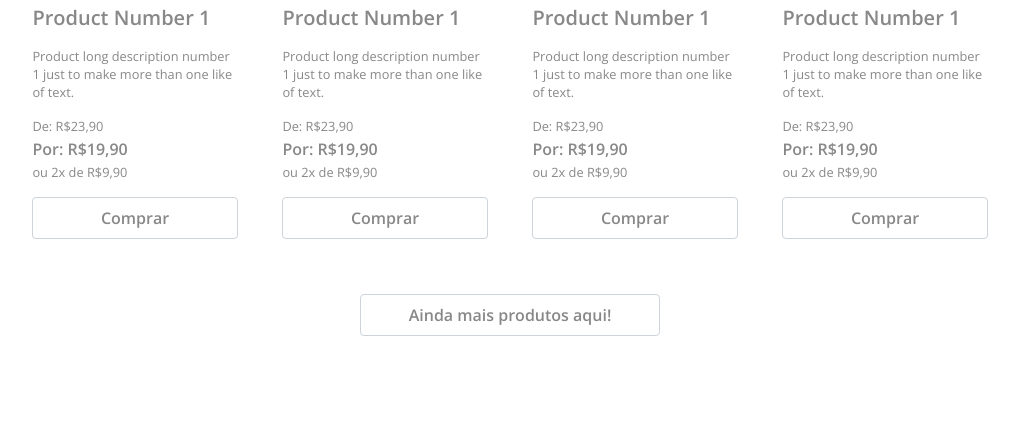
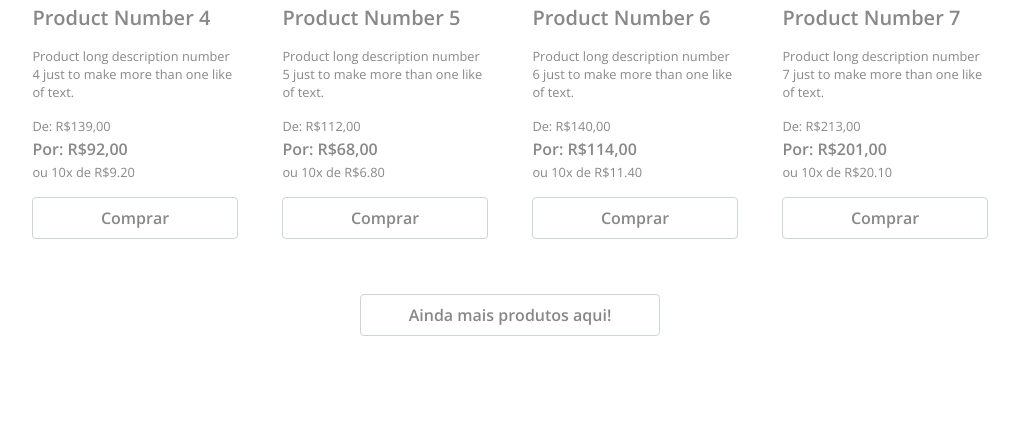
Before and after one commit to igoramos77/LinxImpulse, a Flask app: page / in a window 1280 px wide. Shown: the part 1901-2322 px from the top of the page, without its empty margins (130-1149 px from the left). Run offline with Flask 2, Linux system fonts and the light colour scheme.

Commit message:
project finished

```diff
--- a/application/controller/index_controller.py
+++ b/application/controller/index_controller.py
@@ -1,7 +1,16 @@
 from application import app
 from flask import render_template, request
+import json
+from application.model.entity.produto import Produto
+
 
 @app.route("/")
+@app.route("/index")
 def index():
 
-    return render_template("index.html")
+  with open('application\\view\\static\\json\\products.json') as product_file:
+    product_list = json.load(product_file)
+  productList = []
+  for product in product_list:
+    productList.append(Produto(product['id'], product['name'], product['image'],product['oldPrice'],product['price'],product['description'],product['installments']['count'],product['installments']['value']))
+  return render_template("index.html", productList=productList)
--- /dev/null
+++ b/application/model/entity/produto.py
@@ -0,0 +1,35 @@
+class Produto:
+    def __init__(self, id, name, image, oldPrice, price, description, installments, installments_value):
+        self._id = id
+        self._name = name
+        self._image = image
+        self._oldPrice = oldPrice
+        self._price = price
+        self._description = description
+        self._installments = installments
+        self._installments_value = installments_value
+
+
+    def getName(self):
+        return self._name
+
+    def getId(self):
+        return self._id
+
+    def getImage(self):
+        return self._image
+
+    def getOldPrice(self):
+        return self._oldPrice
+
+    def getPrice(self):
+        return self._price
+
+    def getDescription(self):
+        return self._description
+
+    def getInstallments(self):
+        return self._installments
+
+    def get_installments_value(self):
+        return self._installments_value
--- a/application/view/static/css/style.css
+++ b/application/view/static/css/style.css
@@ -219,7 +219,6 @@ label {
   border-radius: 2px;
 }
 
-/* headlines with lines */
 .decorated{
   overflow: hidden;
   text-align: center;
--- /dev/null
+++ b/application/view/static/json/products.json
@@ -0,0 +1,98 @@
+[
+  {
+     "id":0,
+     "name":"Product Number 0",
+     "image":"//imagens.pontofrio.com.br/Control/ArquivoExibir.aspx?IdArquivo=6670538",
+     "oldPrice":363,
+     "price":332,
+     "description":"Product long description number 0 just to make more than one like of text.",
+     "installments":{
+        "count":10,
+        "value":33.2
+     }
+  },
+  {
+     "id":1,
+     "name":"Product Number 1",
+     "image":"//imagens.pontofrio.com.br/Control/ArquivoExibir.aspx?IdArquivo=6829307",
+     "oldPrice":104,
+     "price":76,
+     "description":"Product long description number 1 just to make more than one like of text.",
+     "installments":{
+        "count":10,
+        "value":7.6
+     }
+  },
+  {
+     "id":2,
+     "name":"Product Number 2",
+     "image":"//imagens.pontofrio.com.br/Control/ArquivoExibir.aspx?IdArquivo=6506376",
+     "oldPrice":154,
+     "price":134,
+     "description":"Product long description number 2 just to make more than one like of text.",
+     "installments":{
+        "count":10,
+        "value":13.4
+     }
+  },
+  {
+     "id":3,
+     "name":"Product Number 3",
+     "image":"//imagens.pontofrio.com.br/Control/ArquivoExibir.aspx?IdArquivo=6584703",
+     "oldPrice":292,
+     "price":272,
+     "description":"Product long description number 3 just to make more than one like of text.",
+     "installments":{
+        "count":10,
+        "value":27.2
+     }
+  },
+  {
+     "id":4,
+     "name":"Product Number 4",
+     "image":"//imagens.pontofrio.com.br/Control/ArquivoExibir.aspx?IdArquivo=6875461",
+     "oldPrice":139,
+     "price":92,
+     "description":"Product long description number 4 just to make more than one like of text.",
+     "installments":{
+        "count":10,
+        "value":9.2
+     }
+  },
+  {
+     "id":5,
+     "name":"Product Number 5",
+     "image":"//imagens.pontofrio.com.br/Control/ArquivoExibir.aspx?IdArquivo=6624363",
+     "oldPrice":112,
+     "price":68,
+     "description":"Product long description number 5 just to make more than one like of text.",
+     "installments":{
+        "count":10,
+        "value":6.8
+     }
+  },
+  {
+     "id":6,
+     "name":"Product Number 6",
+     "image":"//imagens.pontofrio.com.br/Control/ArquivoExibir.aspx?IdArquivo=6670538",
+     "oldPrice":140,
+     "price":114,
+     "description":"Product long description number 6 just to make more than one like of text.",
+     "installments":{
+        "count":10,
+        "value":11.4
+     }
+  },
+  {
+     "id":7,
+     "name":"Product Number 7",
+     "image":"//imagens.pontofrio.com.br/Control/ArquivoExibir.aspx?IdArquivo=6584703",
+     "oldPrice":213,
+     "price":201,
+     "description":"Product long description number 7 just to make more than one like of text.",
+     "installments":{
+        "count":10,
+        "value":20.1
+     }
+  }
+]
--- a/application/view/templates/index.html
+++ b/application/view/templates/index.html
@@ -84,110 +84,21 @@
         <h3 class="decorated"><span>Sua coleção especial</span></h3>
         <div class="row grid-products">
 
+          {% for product in productList %}
           <div class="col col-d-25 col-t-50 col-m-100 product-card">
            <div class="content-col">
              <div class="img-produtct center">
-               <img class="img-fluid" src="https://imagens.pontofrio.com.br/Control/ArquivoExibir.aspx?IdArquivo=6829307" alt="">
+               <img class="img-fluid" src="https://{{product.getImage()}}" alt="">
              </div>
-             <h5>Product Number 1</h5>
-             <p class="description">Product long description number 1 just to make more than one like of text.</p>
-             <p class="old-price">De: R$23,90</p>
-             <p class="price">Por: R$19,90</p>
-             <p class="installments">ou 2x de R$9,90</p>
+             <h5>{{product.getName()}}</h5>
+             <p class="description">{{product.getDescription()}}</p>
+             <p class="old-price">De: R${{product.getOldPrice()}},00</p>
+             <p class="price">Por: R${{product.getPrice()}},00</p>
+             <p class="installments">ou {{product.getInstallments()}}x de R${{product.get_installments_value()}}0</p>
              <a class="btn btn-outline-pay" href="#">Comprar</a>
            </div>
           </div>
-          <div class="col col-d-25 col-t-50 col-m-100 product-card">
-           <div class="content-col">
-             <div class="img-produtct center">
-               <img class="img-fluid" src="https://imagens.pontofrio.com.br/Control/ArquivoExibir.aspx?IdArquivo=6829307" alt="">
-             </div>
-             <h5>Product Number 1</h5>
-             <p class="description">Product long description number 1 just to make more than one like of text.</p>
-             <p class="old-price">De: R$23,90</p>
-             <p class="price">Por: R$19,90</p>
-             <p class="installments">ou 2x de R$9,90</p>
-             <a class="btn btn-outline-pay" href="#">Comprar</a>
-           </div>
-          </div>
-          <div class="col col-d-25 col-t-50 col-m-100 product-card">
-           <div class="content-col">
-             <div class="img-produtct center">
-               <img class="img-fluid" src="https://imagens.pontofrio.com.br/Control/ArquivoExibir.aspx?IdArquivo=6829307" alt="">
-             </div>
-             <h5>Product Number 1</h5>
-             <p class="description">Product long description number 1 just to make more than one like of text.</p>
-             <p class="old-price">De: R$23,90</p>
-             <p class="price">Por: R$19,90</p>
-             <p class="installments">ou 2x de R$9,90</p>
-             <a class="btn btn-outline-pay" href="#">Comprar</a>
-           </div>
-          </div>
-          <div class="col col-d-25 col-t-50 col-m-100 product-card">
-           <div class="content-col">
-             <div class="img-produtct center">
-               <img class="img-fluid" src="https://imagens.pontofrio.com.br/Control/ArquivoExibir.aspx?IdArquivo=6829307" alt="">
-             </div>
-             <h5>Product Number 1</h5>
-             <p class="description">Product long description number 1 just to make more than one like of text.</p>
-             <p class="old-price">De: R$23,90</p>
-             <p class="price">Por: R$19,90</p>
-             <p class="installments">ou 2x de R$9,90</p>
-             <a class="btn btn-outline-pay" href="#">Comprar</a>
-           </div>
-          </div>
-          <div class="col col-d-25 col-t-50 col-m-100 product-card">
-           <div class="content-col">
-             <div class="img-produtct center">
-               <img class="img-fluid" src="https://imagens.pontofrio.com.br/Control/ArquivoExibir.aspx?IdArquivo=6829307" alt="">
-             </div>
-             <h5>Product Number 1</h5>
-             <p class="description">Product long description number 1 just to make more than one like of text.</p>
-             <p class="old-price">De: R$23,90</p>
-             <p class="price">Por: R$19,90</p>
-             <p class="installments">ou 2x de R$9,90</p>
-             <a class="btn btn-outline-pay" href="#">Comprar</a>
-           </div>
-          </div>
-          <div class="col col-d-25 col-t-50 col-m-100 product-card">
-           <div class="content-col">
-             <div class="img-produtct center">
-               <img class="img-fluid" src="https://imagens.pontofrio.com.br/Control/ArquivoExibir.aspx?IdArquivo=6829307" alt="">
-             </div>
-             <h5>Product Number 1</h5>
-             <p class="description">Product long description number 1 just to make more than one like of text.</p>
-             <p class="old-price">De: R$23,90</p>
-             <p class="price">Por: R$19,90</p>
-             <p class="installments">ou 2x de R$9,90</p>
-             <a class="btn btn-outline-pay" href="#">Comprar</a>
-           </div>
-          </div>
-          <div class="col col-d-25 col-t-50 col-m-100 product-card">
-           <div class="content-col">
-             <div class="img-produtct center">
-               <img class="img-fluid" src="https://imagens.pontofrio.com.br/Control/ArquivoExibir.aspx?IdArquivo=6829307" alt="">
-             </div>
-             <h5>Product Number 1</h5>
-             <p class="description">Product long description number 1 just to make more than one like of text.</p>
-             <p class="old-price">De: R$23,90</p>
-             <p class="price">Por: R$19,90</p>
-             <p class="installments">ou 2x de R$9,90</p>
-             <a class="btn btn-outline-pay" href="#">Comprar</a>
-           </div>
-          </div>
-          <div class="col col-d-25 col-t-50 col-m-100 product-card">
-           <div class="content-col">
-             <div class="img-produtct center">
-               <img class="img-fluid" src="https://imagens.pontofrio.com.br/Control/ArquivoExibir.aspx?IdArquivo=6829307" alt="">
-             </div>
-             <h5>Product Number 1</h5>
-             <p class="description">Product long description number 1 just to make more than one like of text.</p>
-             <p class="old-price">De: R$23,90</p>
-             <p class="price">Por: R$19,90</p>
-             <p class="installments">ou 2x de R$9,90</p>
-             <a class="btn btn-outline-pay" href="#">Comprar</a>
-           </div>
-          </div>
+          {% endfor %}
           <div class="col col-d-100 col-t-100 col-m-100 center middle">
             <a class="btn btn-outline-pay col col-d-30 col-t-50 col-m-100" href="#">Ainda mais produtos aqui!</a>
           </div>
```
